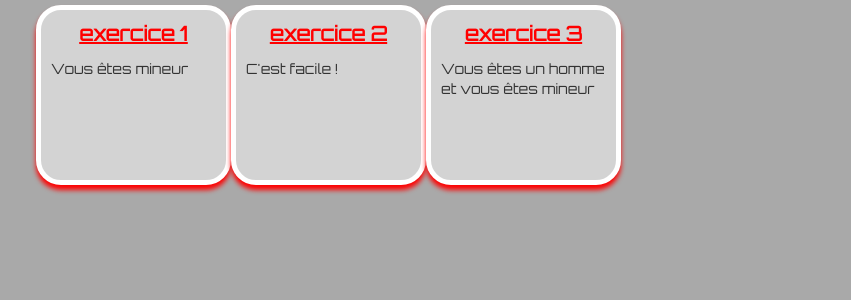
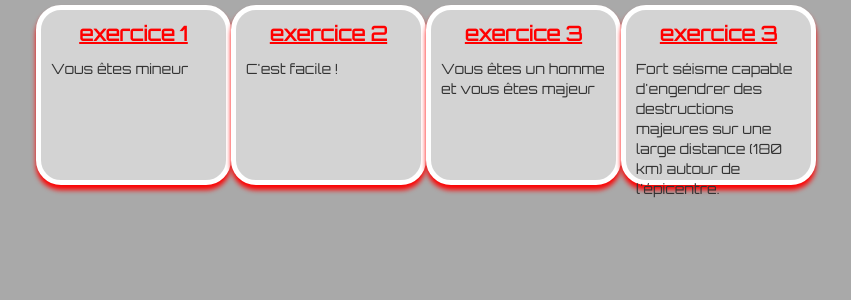
Before and after one commit to Seizuko/startingPHP, a PHP site: page /condition.php in a window 1280 px wide. Shown: the top 300 px of the page, without its empty margins (19-870 px from the left). Run offline with PHP 8.4, Linux system fonts and the light colour scheme.

Commit message:
Add files via upload

```diff
--- a/condition.php
+++ b/condition.php
@@ -42,7 +42,7 @@
 		<div class="col-xs-12 col-sm-6 col-md-2 col-lg-2" id="border">
 			<p>exercice 3</p>
 			<?php
-				$age = 12;
+				$age = 21;
 				$genre = 'homme';
 					if ($genre == 'homme') {
 						echo 'Vous êtes un homme';
@@ -57,9 +57,34 @@
 				}
 			?>
 		</div>
+		<div class="col-xs-12 col-sm-6 col-md-2 col-lg-2" id="border">
+			<p>exercice 3</p>
+			<?php
+			// Désolé julien le else if c'est plus simple ! //
+				$magnitude = 6;
+					if ($magnitude == 1) {
+						echo 'Micro-séisme impossible à ressentir.';
+					}else if($magnitude == 2){
+						echo 'Micro-séisme impossible à ressentir mais enregistrable par les sismomètres.';
+					}else if($magnitude == 3){
+						echo 'Ne cause pas de dégats mais commence à pouvoir être légèrement ressenti.';
+					}else if($magnitude == 4){
+						echo 'Séisme capable de faire bouger des objets mais ne causant généralement pas de dégats.';
+					}else if($magnitude == 5){
+						echo 'Séisme capable d\'engendrer des dégats importants sur de vieux bâtiments ou bien des bâtiments présentants des défauts de construction. Peu de dégats sur des bâtiments modernes.';
+					}else if($magnitude == 6){
+						echo 'Fort séisme capable d\'engendrer des destructions majeures sur une large distance (180 km) autour de l\'épicentre.';
+					}else if($magnitude == 7){
+						echo 'Séisme capable de destructions majeures à modérées sur une très large zone en fonction de la distance.';
+					}else if($magnitude == 8){
+						echo 'Séisme capable de destructions majeures sur une très large zone de plusieurs centaines de kilomètres.';
+					}else if($magnitude == 9){
+						echo 'Séisme capable de tout détruire sur une très vaste zone.';
+					}
 
 
-
+			?>
+		</div>
 	</div>
 </div>
 
```
